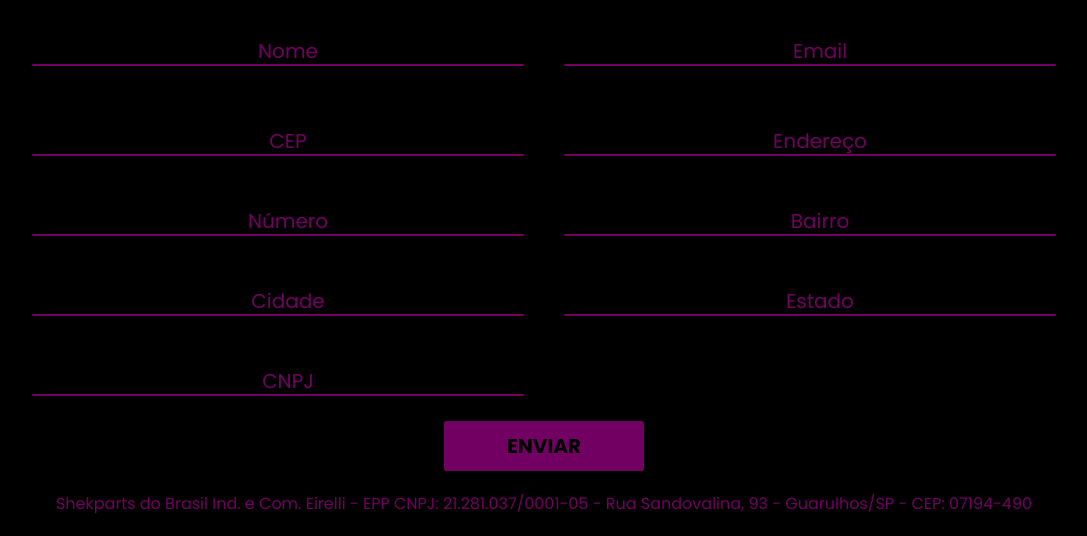
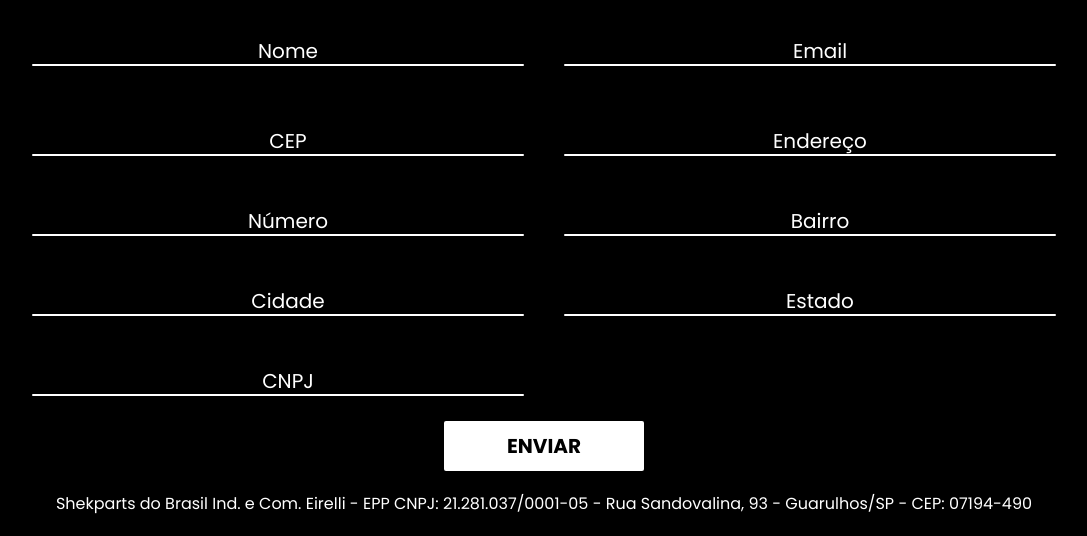
Before and after one commit to DiegoPauloTK147/landingpage, a plain HTML site: page index.html in a window 1280 px wide. Shown: the part 291-827 px from the top of the page, without its empty margins (96-1183 px from the left). Drawn offline with Linux system fonts and the light colour scheme.

Commit message:
Update style.css

```diff
--- a/style.css
+++ b/style.css
@@ -8,7 +8,7 @@
 
 :root {
     --bg-color: #000;
-    --primary-color: #720062
+    --primary-color: #FFFFFF;
 }
 
 body {
```
